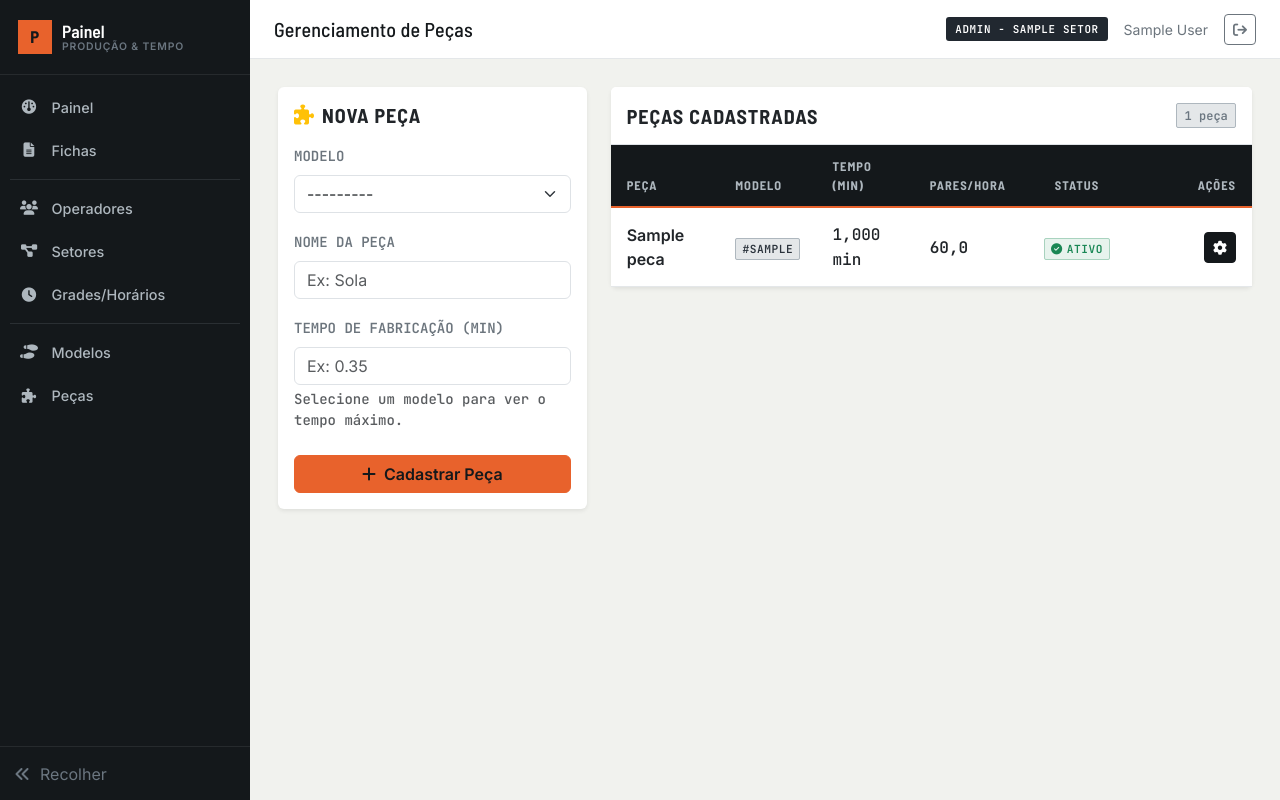
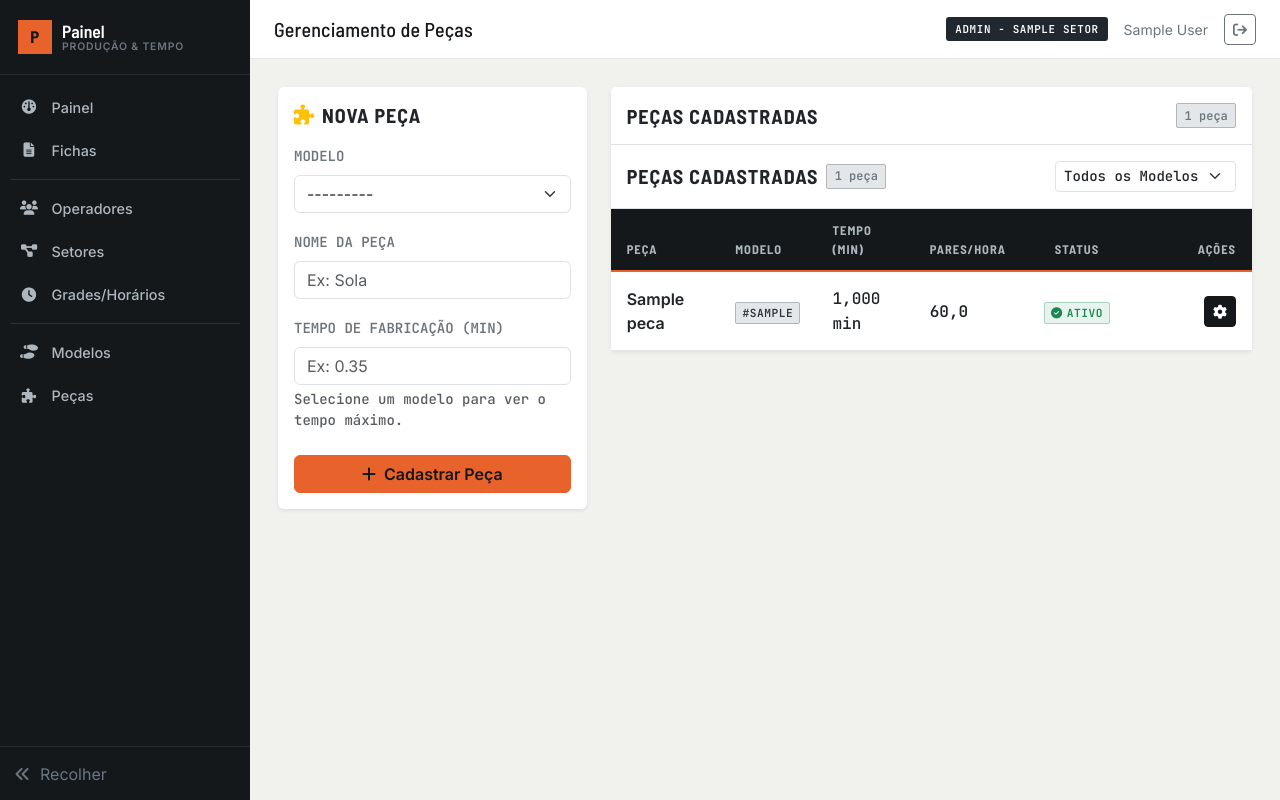
Before and after one commit to Luannz/Sistema_Tempo_Producao, a Django app: page /pecas/cadastro/ in a window 1280 px wide. Run offline with Django 5.2, Linux system fonts and the light colour scheme; a user stored in the database is signed in; tables that the repository leaves empty hold one stand-in row (values such as "Sample post").

Commit message:
paginação e filtro de modelo pra facilitar a vida de quem vai cadastrar

```diff
--- a/core/templates/core/cadastro_peca.html
+++ b/core/templates/core/cadastro_peca.html
@@ -69,6 +69,29 @@
         <span class="badge-industrial-steel">
           {{ pecas|length }} peça{{ pecas|length|pluralize:"s" }}
         </span>
+      </div>
+
+      <div class="card-header bg-white border-bottom py-3 d-flex justify-content-between align-items-center flex-wrap gap-2">
+        <div class="d-flex align-items-center gap-2">
+          <h5 class="mb-0 display-font fw-bold text-uppercase text-dark" style="letter-spacing: 0.05em;">
+            Peças Cadastradas
+          </h5>
+          <span class="badge-industrial-steel">
+            {{ pecas.paginator.count }} peça{{ pecas.paginator.count|pluralize:"s" }}
+          </span>
+        </div>
+
+        {# FILTRO POR MODELO #}
+        <form method="get" class="d-flex gap-2">
+          <select name="modelo" class="form-select form-select-sm mono" style="min-width: 170px;" onchange="this.form.submit()">
+            <option value="">Todos os Modelos</option>
+            {% for m in modelos %}
+              <option value="{{ m.id }}" {% if modelo_selecionado == m.id %}selected{% endif %}>
+                Modelo {{ m.numero }}
+              </option>
+            {% endfor %}
+          </select>
+        </form>
       </div>
 
       <div class="table-responsive">
@@ -197,7 +220,7 @@
           <ul class="pagination pagination-sm mb-0">
             {% if pecas.has_previous %}
               <li class="page-item">
-                <a class="page-link text-dark" href="?page={{ pecas.previous_page_number }}">Anterior</a>
+                <a class="page-link text-dark" href="?page={{ pecas.previous_page_number }}{% if modelo_selecionado %}&modelo={{ modelo_selecionado }}{% endif %}">Anterior</a>
               </li>
             {% else %}
               <li class="page-item disabled"><span class="page-link">Anterior</span></li>
@@ -205,15 +228,19 @@
 
             {% for num in pecas.paginator.page_range %}
               {% if pecas.number == num %}
-                <li class="page-item active"><span class="page-link" style="background: var(--amber-500); border-color: var(--amber-500); color: var(--graphite-950); fw-bold;">{{ num }}</span></li>
+                <li class="page-item active">
+                  <span class="page-link" style="background: var(--amber-500); border-color: var(--amber-500); color: var(--graphite-950); font-weight: bold;">{{ num }}</span>
+                </li>
               {% elif num > pecas.number|add:'-3' and num < pecas.number|add:'3' %}
-                <li class="page-item"><a class="page-link text-dark" href="?page={{ num }}">{{ num }}</a></li>
+                <li class="page-item">
+                  <a class="page-link text-dark" href="?page={{ num }}{% if modelo_selecionado %}&modelo={{ modelo_selecionado }}{% endif %}">{{ num }}</a>
+                </li>
               {% endif %}
             {% endfor %}
 
             {% if pecas.has_next %}
               <li class="page-item">
-                <a class="page-link text-dark" href="?page={{ pecas.next_page_number }}">Próximo</a>
+                <a class="page-link text-dark" href="?page={{ pecas.next_page_number }}{% if modelo_selecionado %}&modelo={{ modelo_selecionado }}{% endif %}">Próximo</a>
               </li>
             {% else %}
               <li class="page-item disabled"><span class="page-link">Próximo</span></li>
--- a/core/views.py
+++ b/core/views.py
@@ -362,44 +362,51 @@ def excluir_modelo(request, modelo_id):
 
 @login_required
 def cadastro_peca(request):
-  if not request.user.is_admin:
-    messages.error(request, "Apenas administradores podem gerenciar peças.")
-    return redirect("inicio_supervisor")
+    if not request.user.is_admin:
+        messages.error(request, "Apenas administradores podem gerenciar peças.")
+        return redirect("inicio_supervisor")
 
-  if request.method == "POST":
-    form = PecaForm(request.POST)
-    if form.is_valid():
-      form.save()
-      messages.success(request, "Peça cadastrada com sucesso.")
-      return redirect("cadastro_peca")
-  else:
-    form = PecaForm()
+    if request.method == "POST":
+        form = PecaForm(request.POST)
+        if form.is_valid():
+            form.save()
+            messages.success(request, "Peça cadastrada com sucesso.")
+            return redirect("cadastro_peca")
+    else:
+        form = PecaForm()
 
-  # Busca todas as peças ordenadas
-  pecas_list = (
-      Peca.objects.select_related("modelo")
-      .annotate(total_usos=Count("habilitacoes"))
-      .order_by("-id")
-  )
+    # Captura o modelo selecionado no filtro
+    modelo_id = request.GET.get("modelo")
 
-  # Paginação simples com get_page
-  paginator = Paginator(pecas_list, 15)
-  page_number = request.GET.get("page")
-  pecas = paginator.get_page(page_number)
+    # Busca todas as peças ordenadas
+    pecas_list = Peca.objects.select_related("modelo").annotate(
+        total_usos=Count("habilitacoes")
+    )
 
-  # Dicionário com limite de tempo por modelo para o JS
-  modelos = Modelo.objects.filter(ativo=True)
-  tempos_por_modelo = {m.id: str(m.tempo_fabricacao) for m in modelos}
+    # Aplica o filtro de modelo se informado
+    if modelo_id:
+        pecas_list = pecas_list.filter(modelo_id=modelo_id)
 
-  return render(
-      request,
-      "core/cadastro_peca.html",
-      {
-          "form": form,
-          "pecas": pecas,
-          "tempos_por_modelo": tempos_por_modelo,
-      },
-  )
+    # Paginação simples com get_page
+    paginator = Paginator(pecas_list, 15)
+    page_number = request.GET.get("page")
+    pecas = paginator.get_page(page_number)
+
+    # Dicionário com limite de tempo por modelo para o JS
+    modelos = Modelo.objects.filter(ativo=True).order_by("numero")
+    tempos_por_modelo = {m.id: str(m.tempo_fabricacao) for m in modelos}
+
+    return render(
+        request,
+        "core/cadastro_peca.html",
+        {
+            "form": form,
+            "pecas": pecas,
+            "modelos": modelos,
+            "modelo_selecionado": int(modelo_id) if modelo_id else None,
+            "tempos_por_modelo": tempos_por_modelo,
+        },
+    )
 
 @login_required
 def alterar_status_peca(request, peca_id):
```
